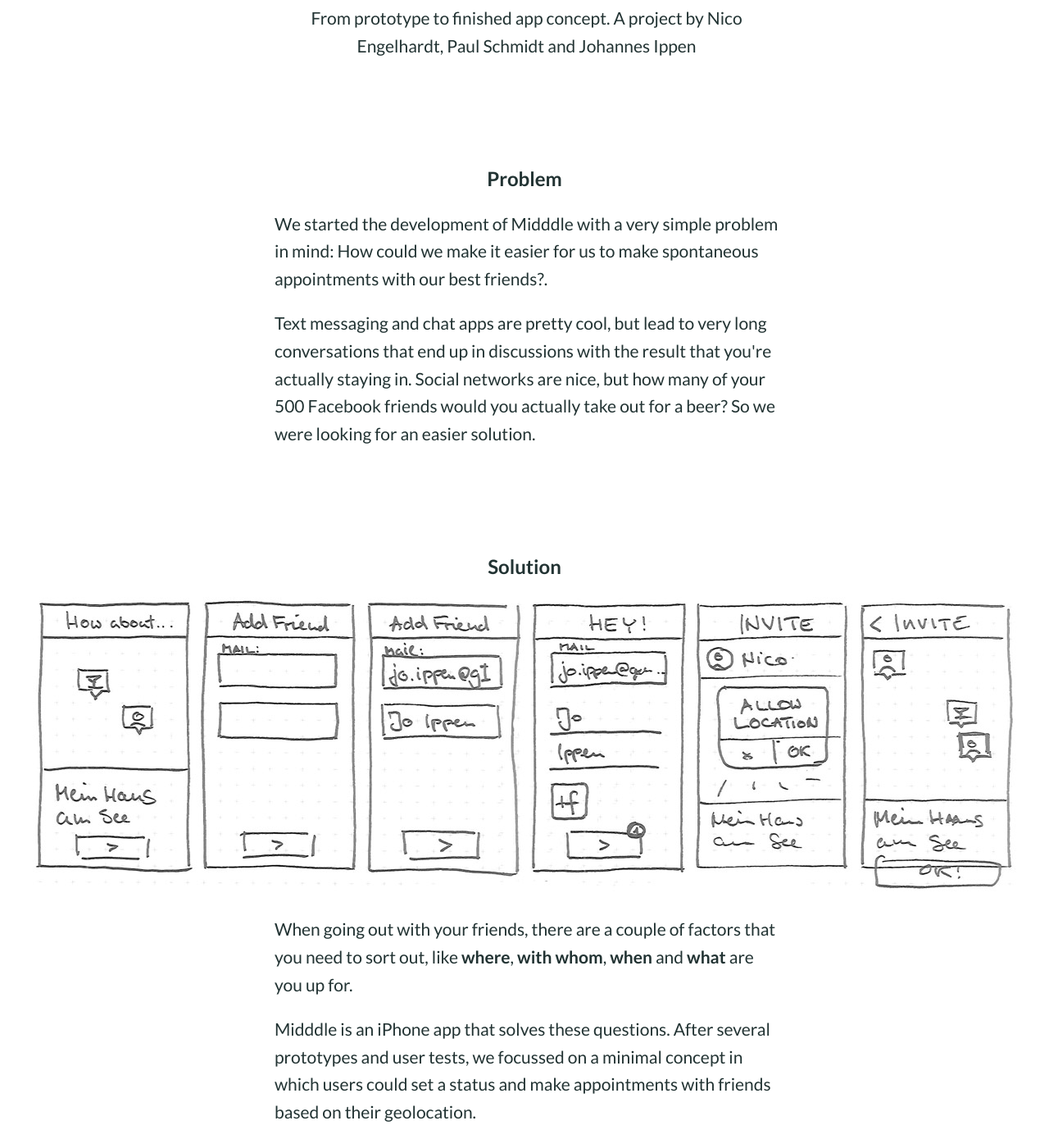
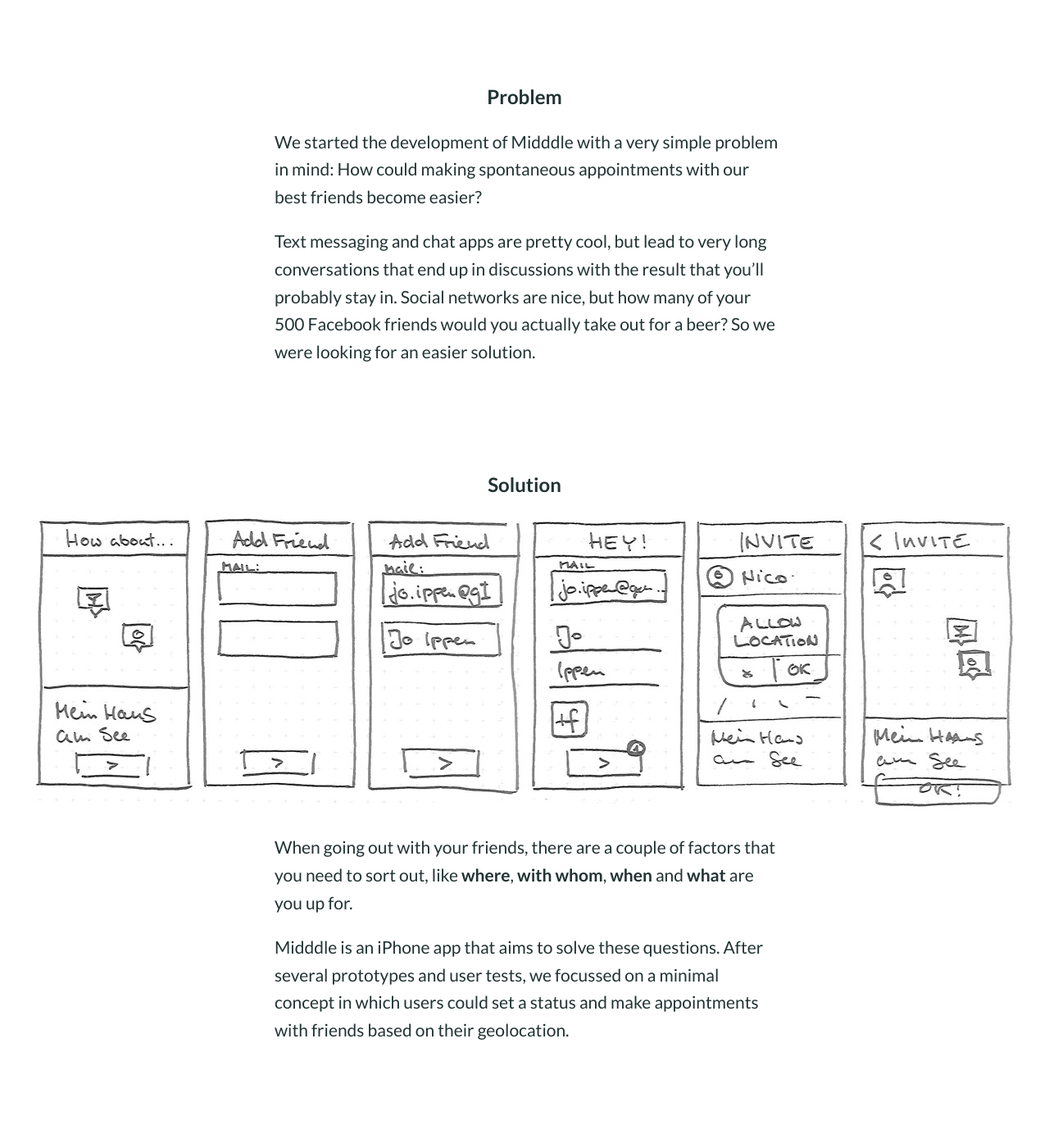
Before and after one commit to johannesippen/johannesippen.com, a Jekyll site: the page built from midddle.md, in a window 1280 px wide and 1400 px high, scrolled down 605 px. Shown: the whole window at 82% size. Built offline with Jekyll 4.4.1, drawn with Linux system fonts in a browser that asks for light colours; some of the changed text lies outside the part shown.

Commit message:
Final touches on the Midddle case study

```diff
--- a/midddle.md
+++ b/midddle.md
@@ -7,7 +7,7 @@
 ---
 <section id="content" class="intro">
 	<div class="inner">
-		<img src="/img/midddle/icon.jpg">
+		<img src="/img/midddle/icon.png" style="max-width: 200px">
 	  <h1><small>Case Study</small>Midddle App</h1>
 		<p>From prototype to finished app concept. A project by Nico Engelhardt, Paul Schmidt and Johannes Ippen</p>
 	</div>
@@ -15,8 +15,8 @@
 <section>
   <div class="inner">
     <h2>Problem</h2>
-    <p>We started the development of Midddle with a very simple problem in mind: How could we make it easier for us to make spontaneous appointments with our best friends?. </p>
-    <p>Text messaging and chat apps are pretty cool, but lead to very long conversations that end up in discussions with the result that you're actually staying in. Social networks are nice, but how many of your 500 Facebook friends would you actually take out for a beer? So we were looking for an easier solution. </p>
+    <p>We started the development of Midddle with a very simple problem in mind: How could making spontaneous appointments with our best friends become easier? </p>
+    <p>Text messaging and chat apps are pretty cool, but lead to very long conversations that end up in discussions with the result that you&rsquo;ll probably stay in. Social networks are nice, but how many of your 500 Facebook friends would you actually take out for a beer? So we were looking for an easier solution. </p>
 </div>
 </section>
 <section>
@@ -24,7 +24,7 @@
   <img src="/img/midddle/prototypes.jpg">
   <div class="inner">
     <p>When going out with your friends, there are a couple of factors that you need to sort out, like <strong>where</strong>, <strong>with whom</strong>, <strong>when</strong> and <strong>what</strong> are you up for.</p>
-    <p>Midddle is an iPhone app that solves these questions. After several prototypes and user tests, we focussed on a minimal concept in which users could set a status and make appointments with friends based on their geolocation.</p>
+    <p>Midddle is an iPhone app that aims to solve these questions. After several prototypes and user tests, we focussed on a minimal concept in which users could set a status and make appointments with friends based on their geolocation.</p>
   </div>
 </section>
 <section>
@@ -63,7 +63,7 @@
       <img src="/img/midddle/screenshot1.png">
     </div>
     <div class="col">
-      <p>The simple and minimalist UI supports the users in their goal-focussed flow, while there's still space to extend functionalities. There's two particular innovations in the Midddle interface: The unique circle of friends gives you a nice overview of who's free and who's not while limiting the number of contacts by its nature.</p>
+      <p>The simple and minimalist UI supports the users in their goal-focussed flow, while there&rsquo;s still space to extend functionalities. There&rsquo;s two particular innovations in the Midddle interface: The unique circle of friends gives you a nice overview of who's free and who&rsquo;s not while limiting the number of contacts by its nature.</p>
     </div>
   </div>
   <div class="inner grid">
@@ -79,7 +79,7 @@
   <h2>Branding &amp; Marketing</h2>
 <iframe src="https://player.vimeo.com/video/106391248?title=0&byline=0&portrait=0" width="900" height="506" frameborder="0" webkitallowfullscreen mozallowfullscreen allowfullscreen></iframe>
   <div class="inner">
-    <p>The Midddle icon is simple smiley icon - reflecting the positive experience the app should give you, combined with its minimalist appearance.</p>
+    <p>The Midddle icon is simple blue smiley face - reflecting the positive experience the app should give you, combined with its minimalist appearance.</p>
     <img src="/img/midddle/midddle-landingpage.jpg">
     <p>In November 2014, we decided to stop development on Midddle. </p>
   </div>
```
Also changed, not shown: other parts of midddle.md (+1 -1 lines), img/midddle/icon.png (added).
